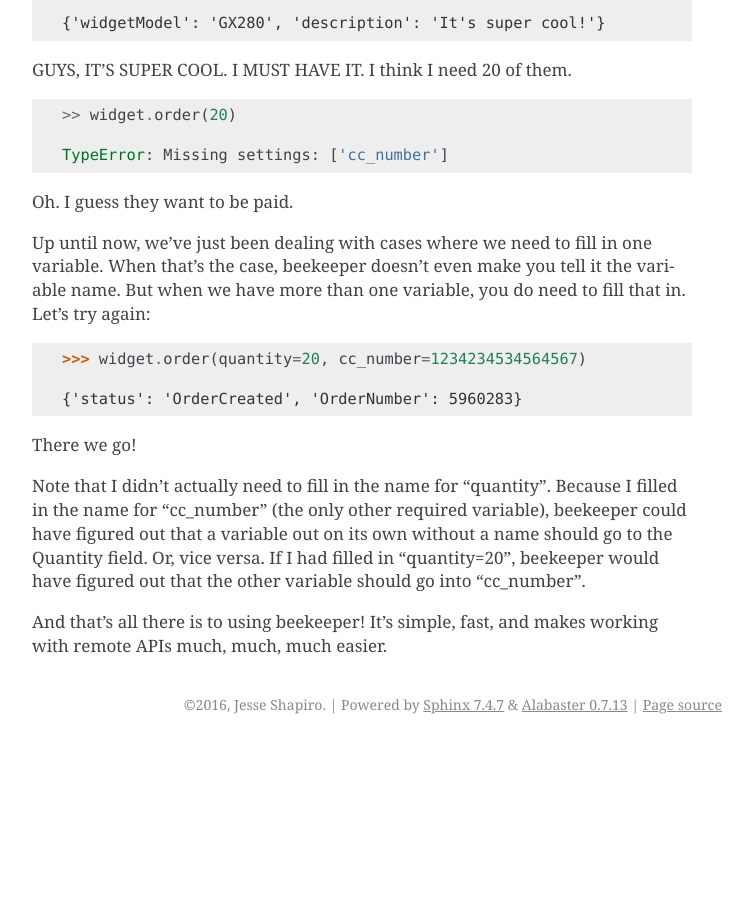
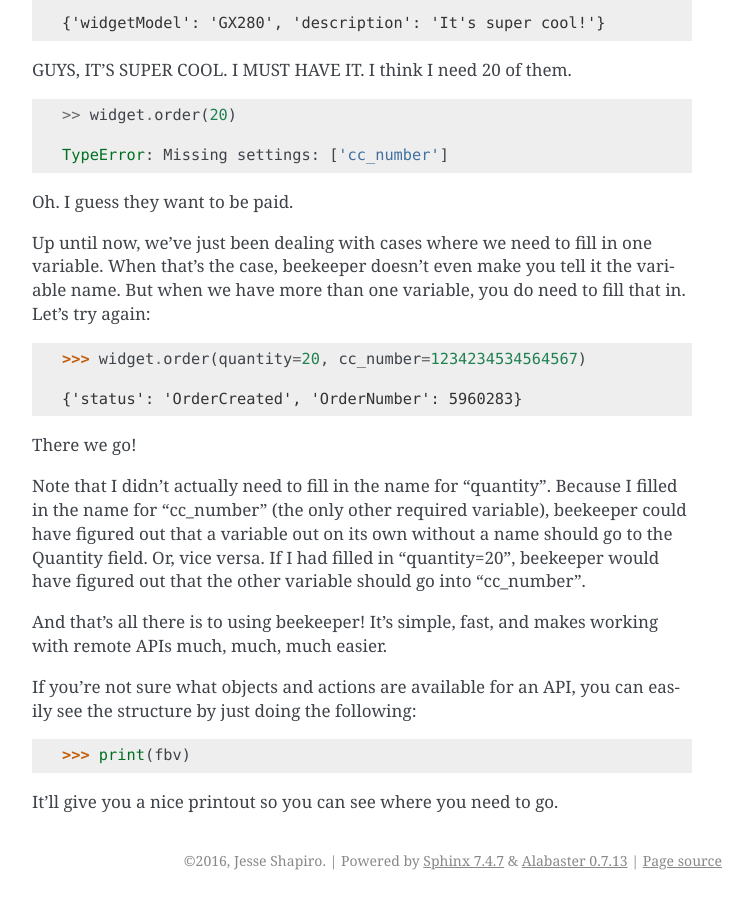
Before and after one commit to haikuginger/beekeeper, a Sphinx documentation site: the page built from docs/source/how_to_use.rst, in a window 1280 px wide and 900 px high, scrolled down 1528 px. Shown: the whole window, without its empty margins (388-1141 px from the left). Built offline with Sphinx 7.4.7, drawn with Linux system fonts in a browser that asks for light colours; before the commit the page ends 2272 px from its top, so only the background shows below that.

Commit message:
Update how_to_use.rst

```diff
--- a/docs/source/how_to_use.rst
+++ b/docs/source/how_to_use.rst
@@ -115,3 +115,12 @@ should go into "cc_number".
 
 And that's all there is to using beekeeper! It's simple, fast, and makes
 working with remote APIs much, much, much easier.
+
+If you're not sure what objects and actions are available for an API, you can
+easily see the structure by just doing the following:
+
+.. code:: python
+
+    >>> print(fbv)
+
+It'll give you a nice printout so you can see where you need to go.
```
